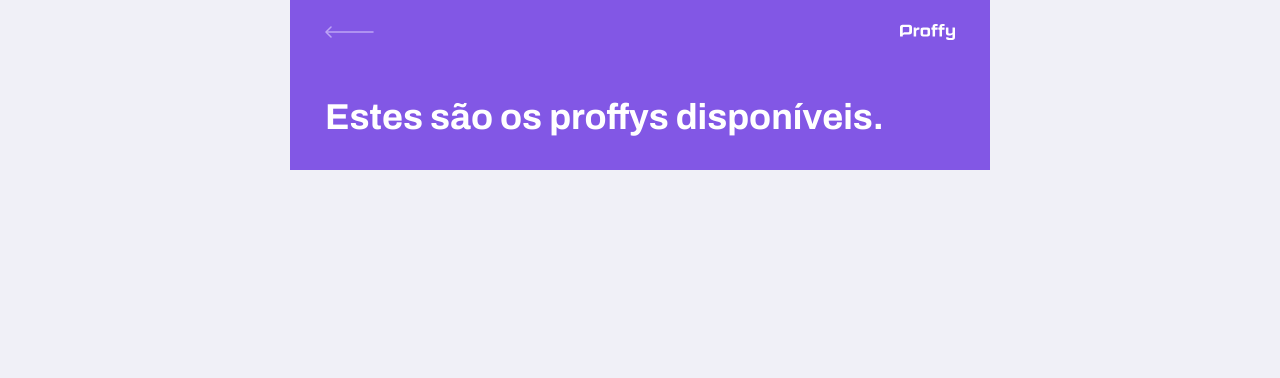
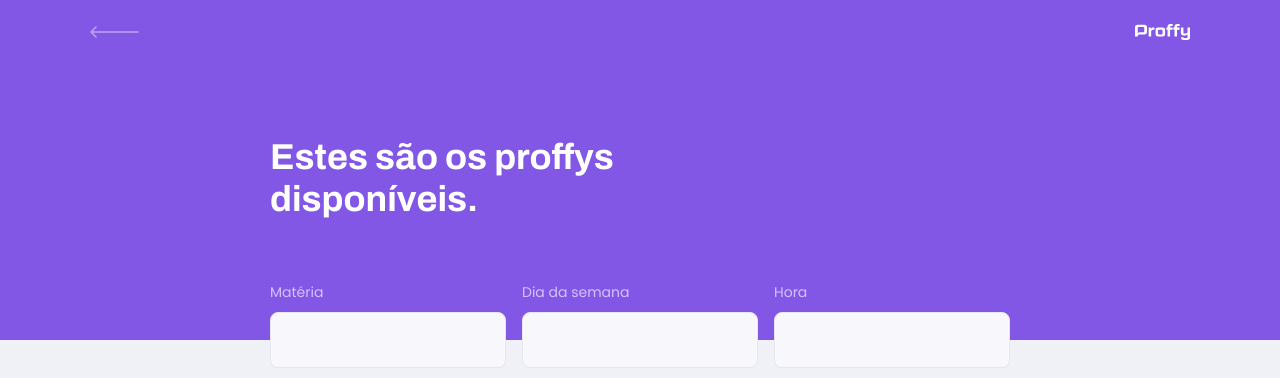
Before and after one commit to caiolouro/proffy-web, a React (Create React App) app: page /study in a window 1280 px wide. Shown: the top 378 px of the page. Built offline with nearby package versions, Linux system fonts and the light colour scheme.

Commit message:
teacher list header styling

```diff
--- /dev/null
+++ b/src/components/PageHeader/index.tsx
@@ -0,0 +1,28 @@
+import React from 'react';
+import { Link } from 'react-router-dom';
+import logoImg from '../../assets/images/logo.svg';
+import backIcon from '../../assets/images/icons/back.svg';
+import './styles.css';
+
+interface PageHeaderProps {
+    title: string;
+}
+
+const PageHeader: React.FC<PageHeaderProps> = (props) => {
+    return (
+        <header className="page-header">
+            <div className="top-bar-container">
+                <Link to="/">
+                    <img src={backIcon} alt="Voltar" />
+                </Link>
+                <img src={logoImg} alt="Proffy" />
+            </div>
+            <div className="header-content">
+                <strong>{props.title}</strong>
+                {props.children}
+            </div>
+        </header>
+    );
+}
+
+export default PageHeader;
--- /dev/null
+++ b/src/components/PageHeader/styles.css
@@ -0,0 +1,66 @@
+.page-header {
+    display: flex;
+    flex-direction: column;
+    background-color: var(--color-primary);
+}
+
+.page-header .top-bar-container {
+    width: 90%;
+    margin: 0 auto;
+    display: flex;
+    justify-content: space-between;
+    align-items: center;
+    color: var(--color-text-in-primary);
+    padding: 1.6rem 0;
+}
+
+.page-header .top-bar-container a {
+    height: 3.2rem;
+    transition: opacity 0.2s;
+}
+
+.page-header .top-bar-container a:hover {
+    opacity: 0.6;
+}
+
+.page-header .top-bar-container > img {
+    height: 1.6rem;
+}
+
+.page-header .header-content {
+    width: 90%;
+    margin: 0 auto;
+    position: relative;
+    margin: 3.2rem auto;
+}
+
+.page-header .header-content strong {
+    font: 700 3.6rem Archivo;
+    line-height: 4.2rem;
+    color: var(--color-title-in-primary);
+}
+
+@media (min-width: 700px) {
+    .page-header {
+        height: 340px;
+    }
+
+    .page-header .top-bar-container {
+        max-width: 1100px;
+    }
+
+    .page-header .header-content {
+        flex: 1;
+        max-width: 740px;
+        margin: 0 auto;
+        padding-bottom: 48px;
+        display: flex;
+        flex-direction: column;
+        justify-content: center;
+        align-items: flex-start;
+    }
+
+    .page-header .header-content strong {
+        max-width: 350px;
+    }
+}
--- a/src/pages/TeacherForm/index.tsx
+++ b/src/pages/TeacherForm/index.tsx
@@ -1,8 +1,11 @@
 import React from 'react';
+import PageHeader from '../../components/PageHeader';
 
 function TeacherForm() {
     return (
-        <h1>Teacher Form</h1>
+        <div id="page-teacher-form" className="container">
+            <PageHeader title="Que incrível que você quer dar aulas." />
+        </div>
     )
 }
 
--- a/src/pages/TeacherList/index.tsx
+++ b/src/pages/TeacherList/index.tsx
@@ -1,23 +1,26 @@
 import React from 'react';
-import { Link } from 'react-router-dom';
-import logoImg from '../../assets/images/logo.svg';
-import backIcon from '../../assets/images/icons/back.svg';
 import './styles.css';
+import PageHeader from '../../components/PageHeader';
 
 function TeacherList() {
     return (
         <div id="page-teacher-list" className="container">
-            <header className="page-header">
-                <div className="top-bar-container">
-                    <Link to="/">
-                        <img src={backIcon} alt="Voltar"/>
-                    </Link>
-                    <img src={logoImg} alt="Proffy"/>
-                </div>
-                <div className="header-content">
-                    <strong>Estes são os proffys disponíveis.</strong>
-                </div>
-            </header>
+            <PageHeader title="Estes são os proffys disponíveis.">
+                <form id="search-teachers">
+                    <div className="input-block">
+                        <label htmlFor="subject">Matéria</label>
+                        <input type="text" id="subject"/>
+                    </div>
+                    <div className="input-block">
+                        <label htmlFor="week_day">Dia da semana</label>
+                        <input type="text" id="week_day"/>
+                    </div>
+                    <div className="input-block">
+                        <label htmlFor="time">Hora</label>
+                        <input type="text" id="time"/>
+                    </div>
+                </form>
+            </PageHeader>
         </div>
     )
 }
--- a/src/pages/TeacherList/styles.css
+++ b/src/pages/TeacherList/styles.css
@@ -3,44 +3,64 @@
     height: 100vh;
 }
 
-.page-header {
-    display: flex;
-    flex-direction: column;
-    background-color: var(--color-primary);
+#search-teachers {
+    margin-top: 3.2rem;
 }
 
-.page-header .top-bar-container {
-    width: 90%;
-    margin: 0 auto;
-    display: flex;
-    justify-content: space-between;
-    align-items: center;
-    color: var(--color-text-in-primary);
-    padding: 1.6rem 0;
+#search-teachers label {
+    color: var(--color-text-in-primary)
 }
 
-.page-header .top-bar-container a {
-    height: 3.2rem;
-    transition: opacity 0.2s;
+#search-teachers .input-block {
+    position: relative;
 }
 
-.page-header .top-bar-container a:hover {
-    opacity: 0.6;
+#search-teachers .input-block + .input-block {
+    margin-top: 1.4rem;
 }
 
-.page-header .top-bar-container > img {
-    height: 1.6rem;
+#search-teachers .input-block label {
+    font-size: 1.4rem;
 }
 
-.page-header .header-content {
-    width: 90%;
-    margin: 0 auto;
-    position: relative;
-    margin: 3.2rem auto;
+#search-teachers .input-block input {
+    width: 100%;
+    height: 5.6rem;
+    margin-top: 0.8rem;
+    border-radius: 0.8rem;
+    background: var(--color-input-background);
+    border: 1px solid var(--color-line-in-white);
+    outline: 0;
+    padding: 0 1.6rem;
+    font: 1.6rem Archivo;
 }
 
-.page-header .header-content strong {
-    font: 700 3.6rem Archivo;
-    line-height: 4.2rem;
-    color: var(--color-title-in-primary);
+#search-teachers .input-block:focus-within::after {
+    width: calc(100% - 3.2rem);
+    height: 2px;
+    content: '';
+    background: var(--color-primary-light);
+    position: absolute;
+    left: 1.6rem;
+    right: 1.6rem;
+    bottom: 0;
+    transition-delay: 1s;
 }
+
+@media (min-width: 700px) {
+    #page-teacher-list {
+        max-width: 100%;
+    }
+
+    #search-teachers {
+        display: grid;
+        grid-template-columns: repeat(3, 1fr);
+        column-gap: 16px;
+        position: absolute;
+        bottom: -28px;
+    }
+
+    #search-teachers .input-block + .input-block {
+        margin-top: 0;
+    }
+}
```
